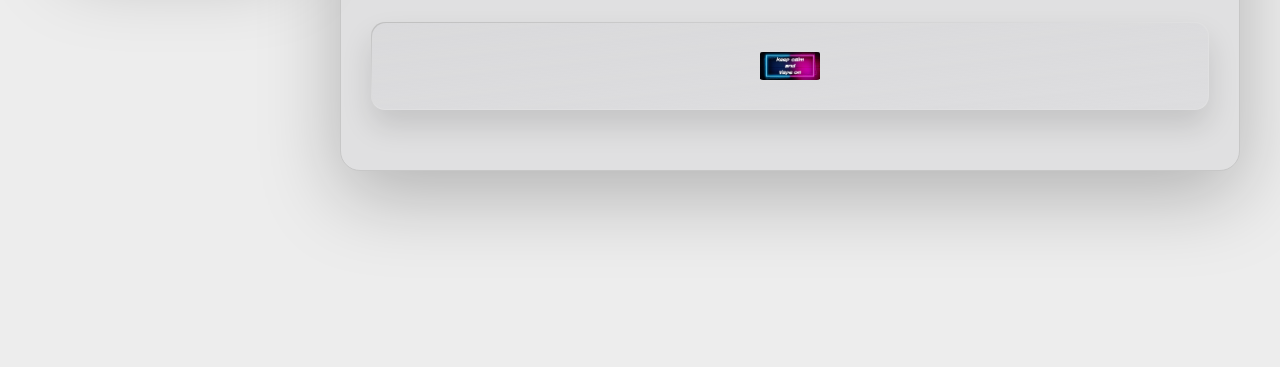
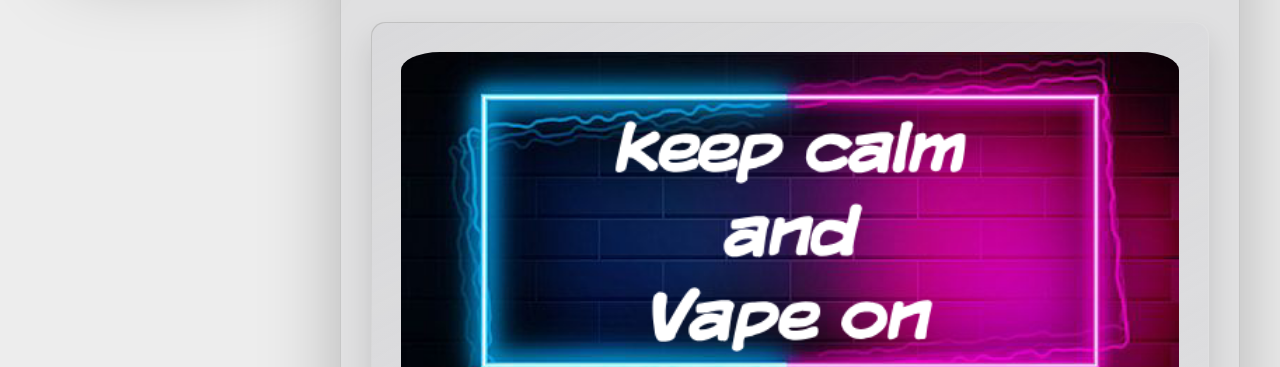
Before and after one commit to MagiqueVapeStore/shop, a plain HTML site: page index.html in a window 1280 px wide. Shown: the part 433-800 px from the top of the page. Drawn offline with nearby package versions, Linux system fonts and the light colour scheme; some packages are replaced by stand-ins of ours; a script that the page names is missing.

Commit message:
Update index.html

```diff
--- a/index.html
+++ b/index.html
@@ -148,7 +148,7 @@
           <div class="content-card"  >
 
             <div class="service-icon-box">
-                <img src="photo/keep.png" alt="" width="60px"  style="border-radius: 5%;">
+                <img src="photo/keep.png" alt="" width="100%"  style="border-radius: 5%;">
               </div>
           </div>
 
```
